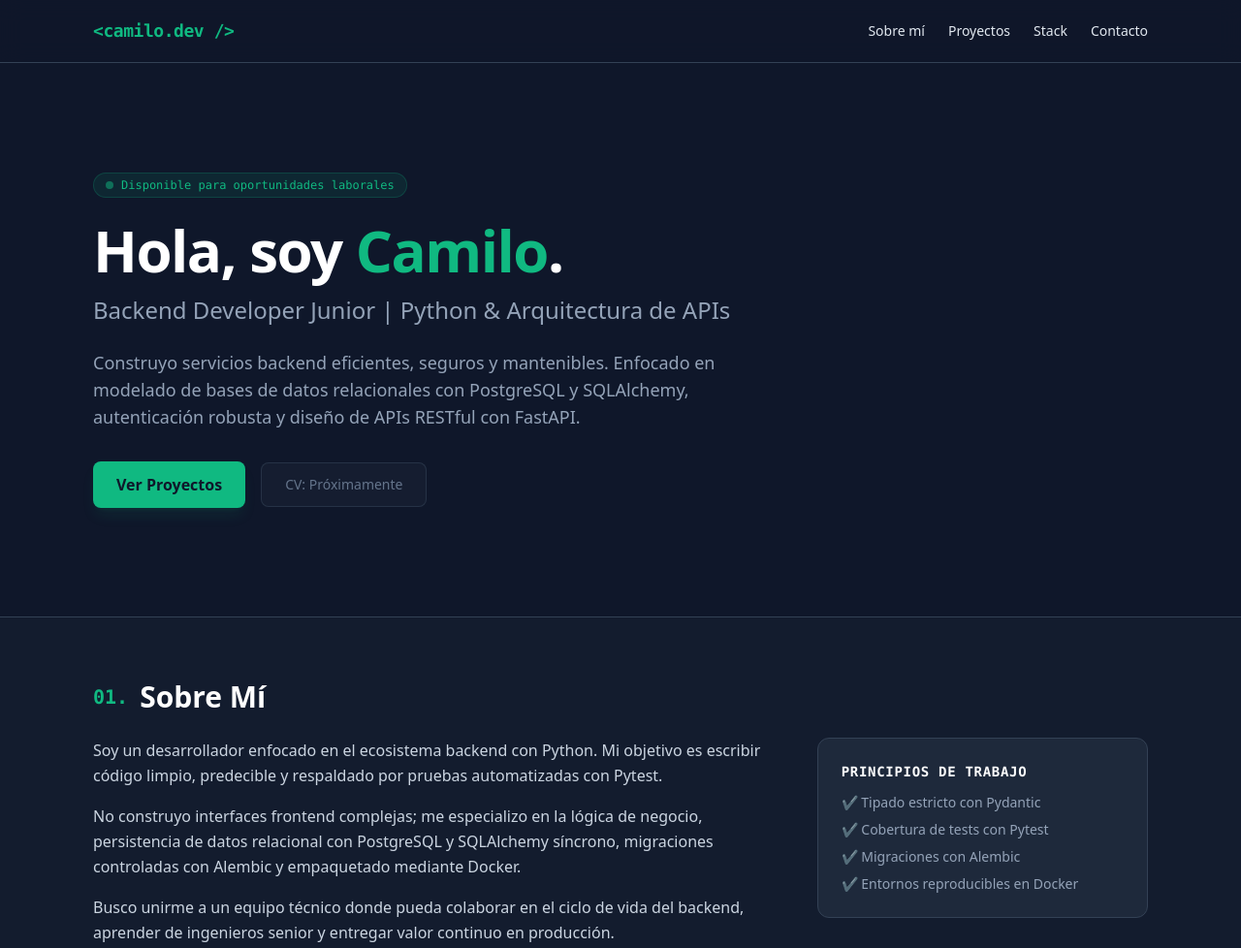
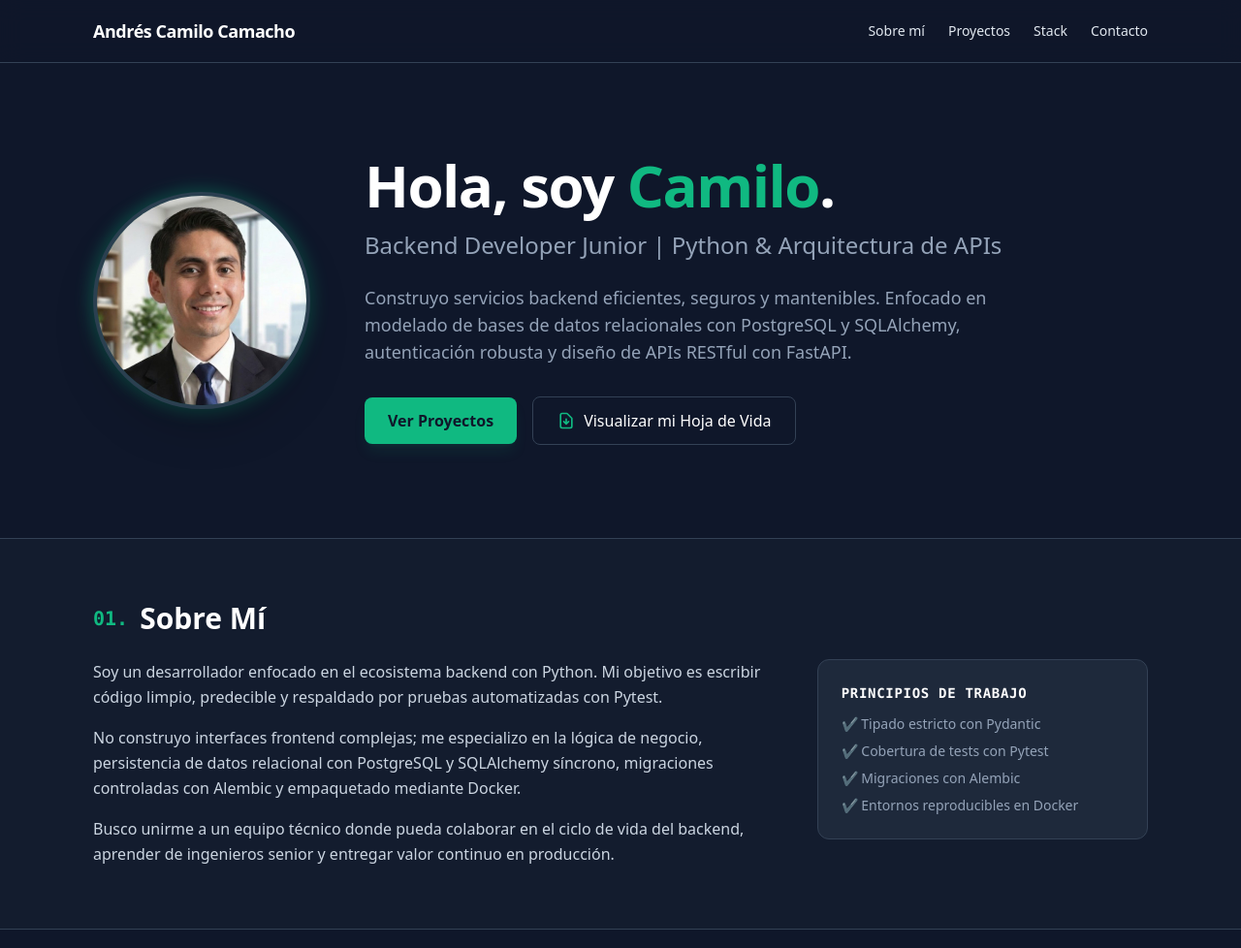
Before and after one commit to acamilox/acamilox.github.io, a plain HTML site: page landing/index.html in a window 1280 px wide. Shown: the top 978 px of the page at 97% size. Drawn offline with nearby package versions, Linux system fonts and the light colour scheme.

Commit message:
feat: rediseñar hero con foto de perfil, nuevo botón de hoja de vida y navbar limpio

```diff
--- a/landing/index.html
+++ b/landing/index.html
@@ -29,7 +29,7 @@
     <!-- NAVEGACIÓN -->
     <nav class="sticky top-0 z-50 backdrop-blur-md bg-brand-dark/80 border-b border-brand-border">
         <div class="max-w-6xl mx-auto px-4 sm:px-6 lg:px-8 h-16 flex items-center justify-between">
-            <span class="font-mono text-lg font-bold tracking-tight text-brand-accent">&lt;camilo.dev /&gt;</span>
+            <a href="#" class="text-lg font-bold text-white tracking-tight hover:text-brand-accent transition">Andrés Camilo Camacho</a>
             <div class="flex items-center space-x-6 text-sm font-medium">
                 <a href="#sobre-mi" class="hover:text-brand-accent transition">Sobre mí</a>
                 <a href="#proyectos" class="hover:text-brand-accent transition">Proyectos</a>
@@ -40,13 +40,23 @@
     </nav>
 
     <!-- HERO SECTION -->
-    <header class="py-20 sm:py-28 max-w-6xl mx-auto px-4 sm:px-6 lg:px-8 text-center sm:text-left">
-        <div class="inline-flex items-center gap-2 px-3 py-1 rounded-full text-xs font-mono bg-brand-accent/10 text-brand-accent border border-brand-accent/20 mb-6">
-            <span class="w-2 h-2 rounded-full bg-brand-accent animate-pulse"></span>
-            Disponible para oportunidades laborales
+    <header class="py-16 sm:py-24 max-w-6xl mx-auto px-4 sm:px-6 lg:px-8">
+        <div class="flex flex-col md:flex-row items-center gap-8 md:gap-14">
+            <!-- FOTO DE PERFIL A LA IZQUIERDA -->
+            <div class="flex-shrink-0">
+                <div class="relative group">
+                    <div class="absolute -inset-1 bg-gradient-to-r from-brand-accent to-emerald-600 rounded-full blur opacity-30 group-hover:opacity-50 transition duration-300"></div>
+                    <img
+                        src="./assets/img/perfil_linkedin.jpeg"
+                        alt="Foto de perfil de Andrés Camilo Camacho"
+                        class="relative w-44 h-44 sm:w-52 sm:h-52 md:w-56 md:h-56 rounded-full object-cover border-4 border-slate-700/80 shadow-2xl"
+                    />
                 </div>
-        <!-- PERSONALIZAR: Cambia tu nombre y descripción -->
-        <h1 class="text-4xl sm:text-6xl font-extrabold text-white tracking-tight mb-4">
+            </div>
+
+            <!-- TEXTO A LA DERECHA -->
+            <div class="text-center md:text-left flex-1">
+                <h1 class="text-4xl sm:text-5xl lg:text-6xl font-extrabold text-white tracking-tight mb-4">
                     Hola, soy <span class="text-brand-accent">Camilo</span>.
                 </h1>
                 <p class="text-xl sm:text-2xl text-slate-400 font-medium mb-6">
@@ -55,19 +65,18 @@
                 <p class="max-w-2xl text-slate-400 text-base sm:text-lg mb-8 leading-relaxed">
                     Construyo servicios backend eficientes, seguros y mantenibles. Enfocado en modelado de bases de datos relacionales con PostgreSQL y SQLAlchemy, autenticación robusta y diseño de APIs RESTful con FastAPI.
                 </p>
-        <div class="flex flex-wrap items-center gap-4 justify-center sm:justify-start">
+                <div class="flex flex-wrap items-center gap-4 justify-center md:justify-start">
                     <a href="#proyectos" class="bg-brand-accent hover:bg-brand-accentHover text-brand-dark font-semibold px-6 py-3 rounded-lg transition shadow-lg shadow-brand-accent/10">
                         Ver Proyectos
                     </a>
-            <!-- BOTÓN CV TEMPORALMENTE DESHABILITADO (Recomendado hasta tener el PDF real) -->
-            <!-- Cuando coloques tu PDF en ./assets/cv/cv-camilo-backend.pdf, reemplaza este <span> por el <a>:
-            <a href="./assets/cv/cv-camilo-backend.pdf" target="_blank" class="border border-brand-border hover:bg-brand-card text-white font-medium px-6 py-3 rounded-lg transition">
-                Descargar CV
+                    <a href="./assets/cv/cv-camilo-backend.pdf" target="_blank" class="border border-brand-border hover:bg-brand-card hover:border-slate-500 text-white font-medium px-6 py-3 rounded-lg transition inline-flex items-center gap-2">
+                        <svg class="w-5 h-5 text-brand-accent" fill="none" stroke="currentColor" viewBox="0 0 24 24">
+                            <path stroke-linecap="round" stroke-linejoin="round" stroke-width="2" d="M12 10v6m0 0l-3-3m3 3l3-3m2 8H7a2 2 0 01-2-2V5a2 2 0 012-2h5.586a1 1 0 01.707.293l5.414 5.414a1 1 0 01.293.707V19a2 2 0 01-2 2z"></path>
+                        </svg>
+                        Visualizar mi Hoja de Vida
                     </a>
-            -->
-            <span class="border border-brand-border/60 bg-brand-card/40 text-slate-500 font-medium px-6 py-3 rounded-lg cursor-not-allowed select-none text-sm inline-flex items-center">
-                CV: Próximamente
-            </span>
+                </div>
+            </div>
         </div>
     </header>
 
```
Also changed, not shown: landing/assets/img/perfil_linkedin.jpeg (added), landing/assets/img/perfil_linkedin.jpg (added), 1 other file. Lines whose indentation alone changed are shown as unchanged.
